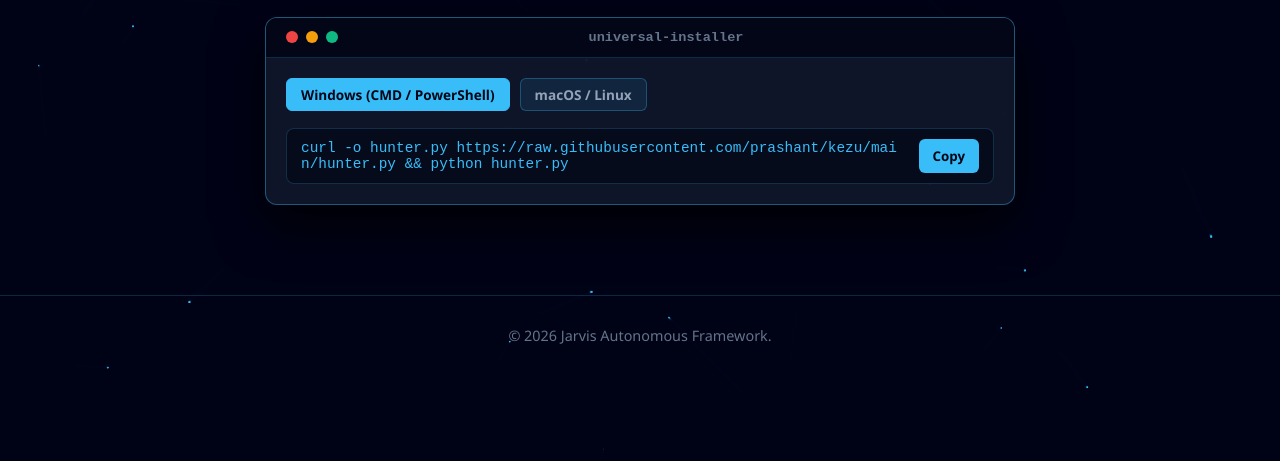
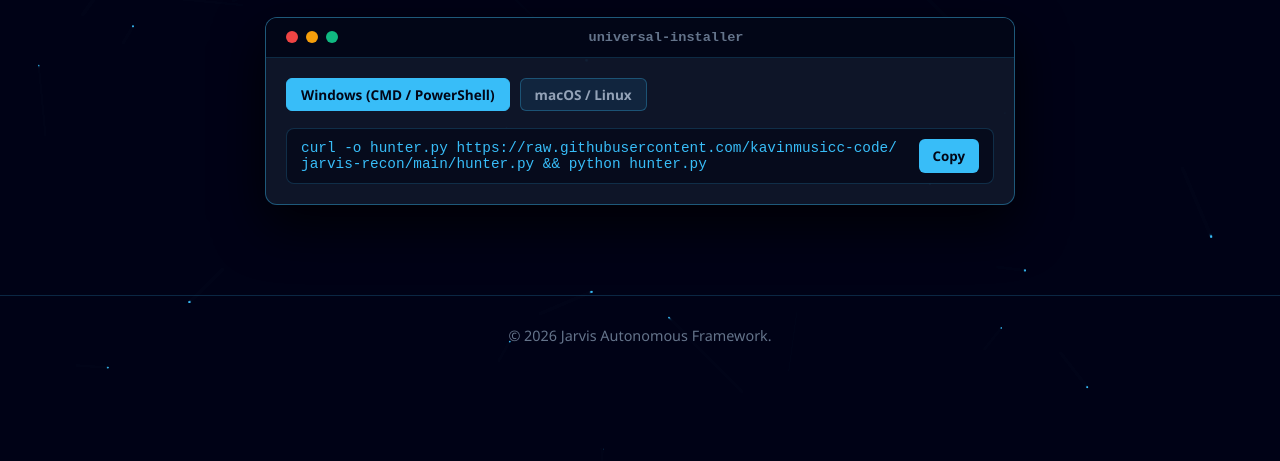
Before and after one commit to kavinmusicc-code/jarvis-recon, a plain HTML site: page index.html in a window 1280 px wide. Shown: the part 339-800 px from the top of the page. Drawn offline with Linux system fonts and the light colour scheme.

Commit message:
Fix github raw URL to point to jarvis-recon repo

```diff
--- a/index.html
+++ b/index.html
@@ -23,7 +23,7 @@
         .terminal-body { padding: 20px; display: flex; flex-direction: column; gap: 12px; }
         .code-row { display: flex; justify-content: space-between; align-items: center; gap: 15px; background: rgba(2,6,23,0.6); padding: 10px 14px; border-radius: 8px; border: 1px solid rgba(56,189,248,0.2); }
         .code-text { font-family: 'Courier New', Courier, monospace; color: #38bdf8; font-size: 0.9rem; word-break: break-all; }
-        .copy-btn { background: #38bdf8; color: #020617; border: none; padding: 8px 14px; border-radius: 6px; font-weight: 800; cursor: pointer; white-space: python; transition: 0.2s; }
+        .copy-btn { background: #38bdf8; color: #020617; border: none; padding: 8px 14px; border-radius: 6px; font-weight: 800; cursor: pointer; transition: 0.2s; }
         .copy-btn:hover { background: #7dd3fc; }
         .tab-menu { display: flex; gap: 10px; margin-bottom: 5px; }
         .tab-btn { background: rgba(56,189,248,0.1); border: 1px solid rgba(56,189,248,0.3); color: #94a3b8; padding: 6px 14px; border-radius: 6px; cursor: pointer; font-weight: 600; font-size: 0.85rem; }
@@ -58,12 +58,12 @@
                 </div>
 
                 <div id="winTab" class="code-row">
-                    <span class="code-text" id="winCmd">curl -o hunter.py https://raw.githubusercontent.com/prashant/kezu/main/hunter.py && python hunter.py</span>
+                    <span class="code-text" id="winCmd">curl -o hunter.py https://raw.githubusercontent.com/kavinmusicc-code/jarvis-recon/main/hunter.py && python hunter.py</span>
                     <button class="copy-btn" onclick="copyText('winCmd', this)">Copy</button>
                 </div>
 
                 <div id="macTab" class="code-row" style="display: none;">
-                    <span class="code-text" id="macCmd">curl -o hunter.py https://raw.githubusercontent.com/prashant/kezu/main/hunter.py && python3 hunter.py</span>
+                    <span class="code-text" id="macCmd">curl -o hunter.py https://raw.githubusercontent.com/kavinmusicc-code/jarvis-recon/main/hunter.py && python3 hunter.py</span>
                     <button class="copy-btn" onclick="copyText('macCmd', this)">Copy</button>
                 </div>
             </div>
@@ -90,7 +90,6 @@
             btn.innerText = 'Copied!';
             setTimeout(() => btn.innerText = 'Copy', 2000);
         }
-        // Canvas background code
         const canvas = document.getElementById('bgCanvas');
         const ctx = canvas.getContext('2d');
         let particles = [];
```
